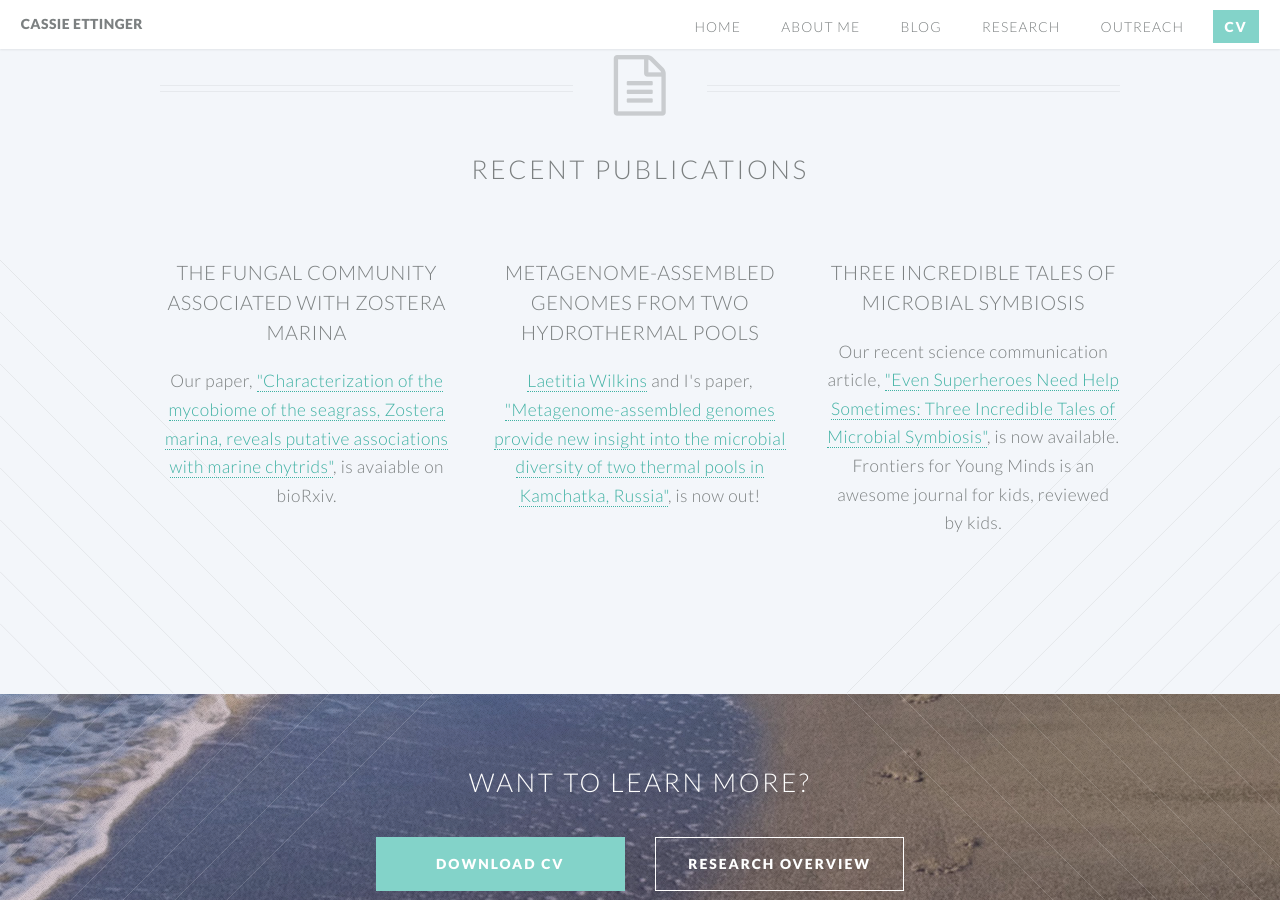
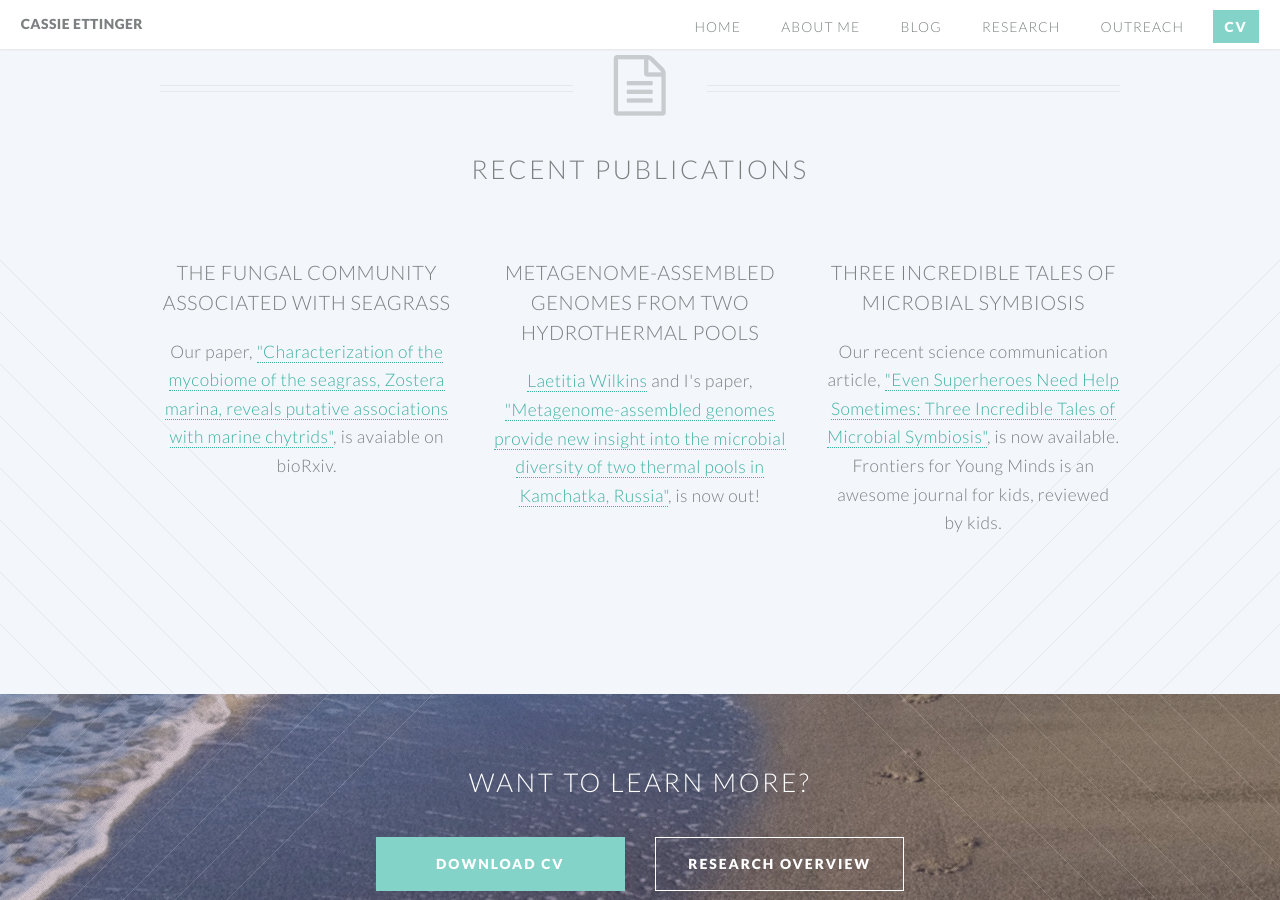
Before and after one commit to marinalaforgia/casett.github.io, a Jekyll site: the page built from index.html, in a window 1280 px wide and 900 px high, scrolled down 1273 px. Built offline with Jekyll 4.4.1, drawn with Linux system fonts in a browser that asks for light colours.

Commit message:
update cv and more 3

```diff
--- a/index.html
+++ b/index.html
@@ -51,7 +51,7 @@ layout: landing-page
 								<section>
 
 									<header>
-											<h3>The fungal community associated with Zostera marina</h3>
+											<h3>The fungal community associated with seagrass</h3>
 										</header>
 										<p>Our paper, <a href="https://www.biorxiv.org/content/10.1101/735050v3">"Characterization of the mycobiome of the seagrass, Zostera marina, reveals putative associations with marine chytrids"</a>, is avaiable on bioRxiv.</p>
 								</section>
--- a/seagrass-mycobiome.html
+++ b/seagrass-mycobiome.html
@@ -39,7 +39,7 @@ layout: default
 								</div>
 
 
-								<p>Our paper investigating the seagrass mycobiome locally using ITS amplicon sequencing, <a href="https://www.biorxiv.org/content/10.1101/735050v3">"Characterization of the mycobiome of the seagrass, Zostera marina, reveals putative associations with marine chytrids"</a>, is now avaiable on bioRxiv.</p>
+								<p>Our paper investigating the seagrass mycobiome locally using ITS amplicon sequencing, <a href="https://www.biorxiv.org/content/10.1101/735050v3">"Characterization of the mycobiome of the seagrass, Zostera marina, reveals putative associations with marine chytrids"</a>, is now avaiable on bioRxiv. Comments are welcome!</p>
 
 
 
```
